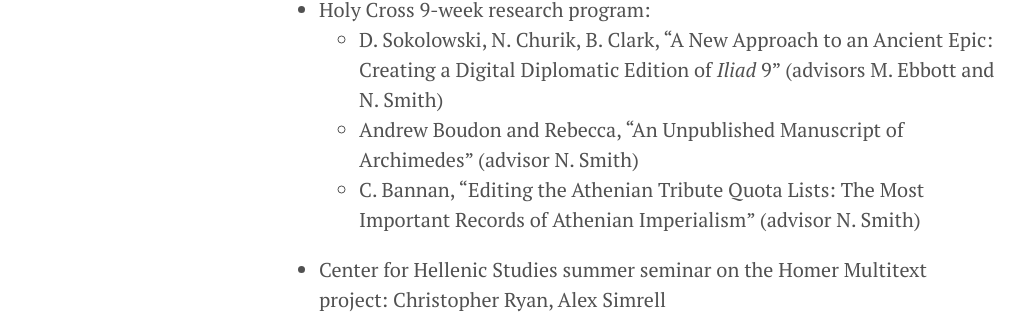
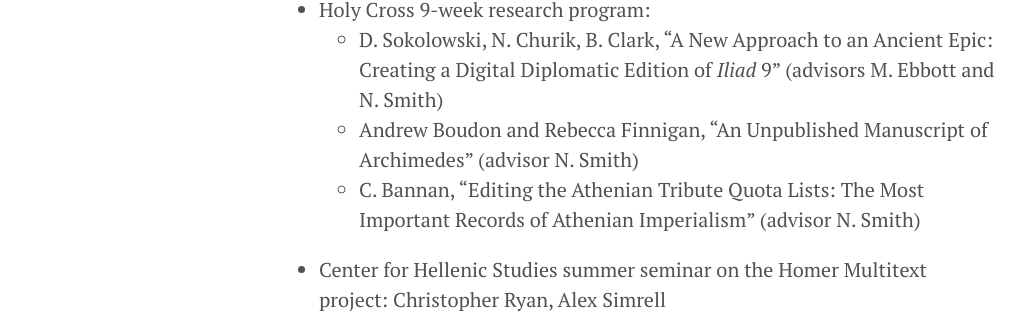
Before and after one commit to HCMID/HCMID.github.io, a Jekyll site: the page built from hof/grants.md, in a window 1280 px wide. Shown: the part 710-1024 px from the top of the page, without its empty margins (1-1027 px from the left). Built offline with Jekyll 4.4.1, drawn with Linux system fonts in a browser that asks for light colours.

Commit message:
Correct entry

```diff
--- a/hof/grants.md
+++ b/hof/grants.md
@@ -19,7 +19,7 @@
 
 - Holy Cross 9-week research program:
     - D. Sokolowski, N. Churik, B. Clark, "A New Approach to an Ancient Epic: Creating a Digital Diplomatic Edition of *Iliad* 9"  (advisors M. Ebbott and N. Smith)
-    - Andrew Boudon and Rebecca, "An Unpublished Manuscript of Archimedes" (advisor N. Smith)
+    - Andrew Boudon and Rebecca Finnigan, "An Unpublished Manuscript of Archimedes" (advisor N. Smith)
     - C. Bannan, "Editing the Athenian Tribute Quota Lists: The Most Important Records of Athenian Imperialism" (advisor N. Smith)
 - Center for Hellenic Studies summer seminar on the Homer Multitext project:   Christopher Ryan, Alex Simrell
 
```
